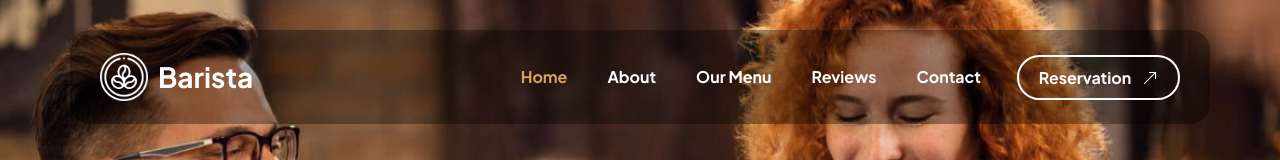
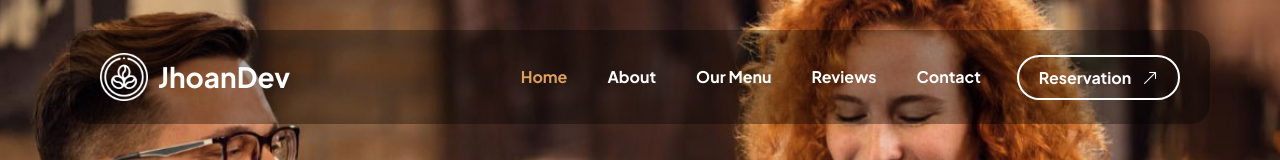
Before and after one commit to jhoan34/coffe, a plain HTML site: page index.html in a window 1280 px wide. Shown: the top 160 px of the page. Drawn offline with Linux system fonts and the light colour scheme.

Commit message:
coffe1111

```diff
--- a/index.html
+++ b/index.html
@@ -56,7 +56,7 @@ Bootstrap 5 HTML CSS Template
                     <div class="container">
                         <a class="navbar-brand d-flex align-items-center" href="index.html">
                             <img src="images/coffee-beans.png" class="navbar-brand-image img-fluid" alt="Barista Cafe Template">
-                            Barista
+                            JhoanDev
                         </a>
 
                         <button class="navbar-toggler" type="button" data-bs-toggle="collapse" data-bs-target="#navbarNav" aria-controls="navbarNav" aria-expanded="false" aria-label="Toggle navigation">
```
